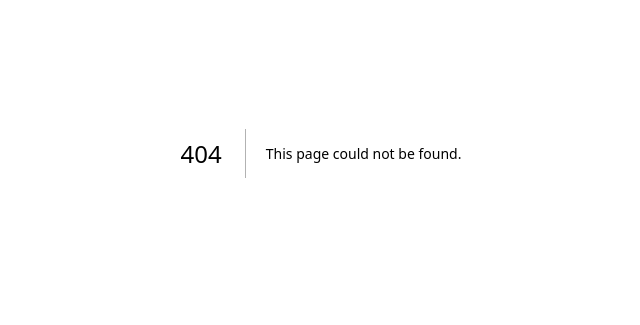
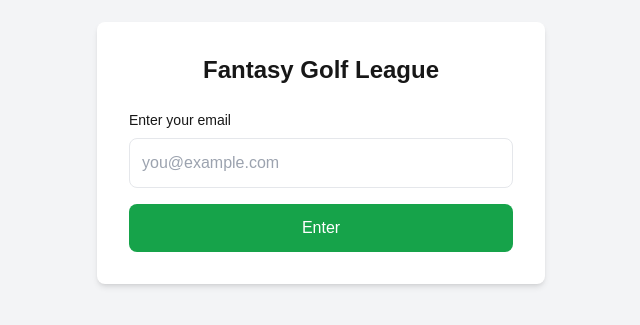
Before and after one commit to ahsohn/GolfLeagueManager, a Next.js app: page /login in a window 1280 px wide. Before the commit this address had no page. Shown: the part 247-572 px from the top of the page, without its empty margins (319-959 px from the left). Built offline with nearby package versions, Linux system fonts and the light colour scheme.

Commit message:
feat: add auth context and login page

```diff
--- a/src/app/layout.tsx
+++ b/src/app/layout.tsx
@@ -1,21 +1,22 @@
-import type { Metadata } from "next";
-import localFont from "next/font/local";
-import "./globals.css";
+import type { Metadata } from 'next';
+import localFont from 'next/font/local';
+import './globals.css';
+import { AuthProvider } from '@/contexts/AuthContext';
 
 const geistSans = localFont({
-  src: "./fonts/GeistVF.woff",
-  variable: "--font-geist-sans",
-  weight: "100 900",
+  src: './fonts/GeistVF.woff',
+  variable: '--font-geist-sans',
+  weight: '100 900',
 });
 const geistMono = localFont({
-  src: "./fonts/GeistMonoVF.woff",
-  variable: "--font-geist-mono",
-  weight: "100 900",
+  src: './fonts/GeistMonoVF.woff',
+  variable: '--font-geist-mono',
+  weight: '100 900',
 });
 
 export const metadata: Metadata = {
-  title: "Create Next App",
-  description: "Generated by create next app",
+  title: 'Fantasy Golf League',
+  description: 'Manage your fantasy golf league',
 };
 
 export default function RootLayout({
@@ -28,7 +29,7 @@ export default function RootLayout({
       <body
         className={`${geistSans.variable} ${geistMono.variable} antialiased`}
       >
-        {children}
+        <AuthProvider>{children}</AuthProvider>
       </body>
     </html>
   );
--- /dev/null
+++ b/src/app/login/page.tsx
@@ -0,0 +1,60 @@
+'use client';
+
+import { useState } from 'react';
+import { useRouter } from 'next/navigation';
+import { useAuth } from '@/contexts/AuthContext';
+
+export default function LoginPage() {
+  const [email, setEmail] = useState('');
+  const [error, setError] = useState('');
+  const [loading, setLoading] = useState(false);
+  const { login } = useAuth();
+  const router = useRouter();
+
+  const handleSubmit = async (e: React.FormEvent) => {
+    e.preventDefault();
+    setError('');
+    setLoading(true);
+
+    const result = await login(email);
+
+    if (result.success) {
+      router.push('/');
+    } else {
+      setError(result.error || 'Login failed');
+    }
+
+    setLoading(false);
+  };
+
+  return (
+    <div className="min-h-screen flex items-center justify-center bg-gray-100">
+      <div className="bg-white p-8 rounded-lg shadow-md w-full max-w-md">
+        <h1 className="text-2xl font-bold text-center mb-6">
+          Fantasy Golf League
+        </h1>
+        <form onSubmit={handleSubmit}>
+          <label className="block mb-2 text-sm font-medium">
+            Enter your email
+          </label>
+          <input
+            type="email"
+            value={email}
+            onChange={(e) => setEmail(e.target.value)}
+            className="w-full p-3 border rounded-lg mb-4"
+            placeholder="you@example.com"
+            required
+          />
+          {error && <p className="text-red-500 text-sm mb-4">{error}</p>}
+          <button
+            type="submit"
+            disabled={loading}
+            className="w-full bg-green-600 text-white py-3 rounded-lg font-medium hover:bg-green-700 disabled:opacity-50"
+          >
+            {loading ? 'Logging in...' : 'Enter'}
+          </button>
+        </form>
+      </div>
+    </div>
+  );
+}
--- /dev/null
+++ b/src/contexts/AuthContext.tsx
@@ -0,0 +1,86 @@
+'use client';
+
+import { createContext, useContext, useEffect, useState, ReactNode } from 'react';
+import { Team } from '@/types';
+
+interface AuthState {
+  team: Team | null;
+  isCommissioner: boolean;
+  isLoading: boolean;
+}
+
+interface AuthContextType extends AuthState {
+  login: (email: string) => Promise<{ success: boolean; error?: string }>;
+  logout: () => void;
+}
+
+const AuthContext = createContext<AuthContextType | undefined>(undefined);
+
+export function AuthProvider({ children }: { children: ReactNode }) {
+  const [state, setState] = useState<AuthState>({
+    team: null,
+    isCommissioner: false,
+    isLoading: true,
+  });
+
+  useEffect(() => {
+    // Check localStorage on mount
+    const stored = localStorage.getItem('auth');
+    if (stored) {
+      try {
+        const parsed = JSON.parse(stored);
+        setState({
+          team: parsed.team,
+          isCommissioner: parsed.isCommissioner,
+          isLoading: false,
+        });
+      } catch {
+        setState((s) => ({ ...s, isLoading: false }));
+      }
+    } else {
+      setState((s) => ({ ...s, isLoading: false }));
+    }
+  }, []);
+
+  const login = async (email: string) => {
+    const res = await fetch('/api/auth/login', {
+      method: 'POST',
+      headers: { 'Content-Type': 'application/json' },
+      body: JSON.stringify({ email }),
+    });
+
+    const data = await res.json();
+
+    if (data.success && data.team) {
+      const authData = { team: data.team, isCommissioner: data.isCommissioner };
+      localStorage.setItem('auth', JSON.stringify(authData));
+      setState({
+        team: data.team,
+        isCommissioner: data.isCommissioner,
+        isLoading: false,
+      });
+      return { success: true };
+    }
+
+    return { success: false, error: data.error };
+  };
+
+  const logout = () => {
+    localStorage.removeItem('auth');
+    setState({ team: null, isCommissioner: false, isLoading: false });
+  };
+
+  return (
+    <AuthContext.Provider value={{ ...state, login, logout }}>
+      {children}
+    </AuthContext.Provider>
+  );
+}
+
+export function useAuth() {
+  const context = useContext(AuthContext);
+  if (!context) {
+    throw new Error('useAuth must be used within AuthProvider');
+  }
+  return context;
+}
```
